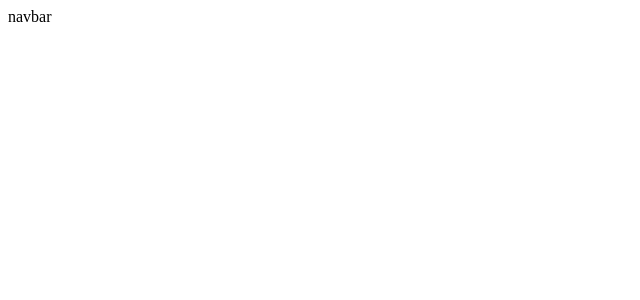
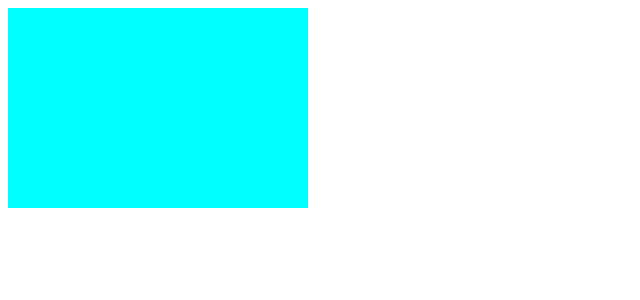
Before and after one commit to decode6/amit-portfolio, a React (Vite) app: page / in a window 1280 px wide. Shown: the top 300 px of the page, without its empty margins (0-640 px from the left). Built offline with nearby package versions, Linux system fonts and the light colour scheme.

Commit message:
navbar created

```diff
--- a/src/components/navbar/Navbar.jsx
+++ b/src/components/navbar/Navbar.jsx
@@ -1,8 +1,13 @@
-import React from 'react'
-
+import React from 'react';
+import './navbar.css';
 const Navbar = () => {
   return (
-    <div>navbar</div>
+    <>
+    <div className="container">
+
+    </div>
+
+    </>
   )
 }
 
--- a/src/components/navbar/navbar.css
+++ b/src/components/navbar/navbar.css
@@ -0,0 +1,5 @@
+.container{
+    width: 300px;
+    height: 200px;
+    background-color: aqua;
+}
```
